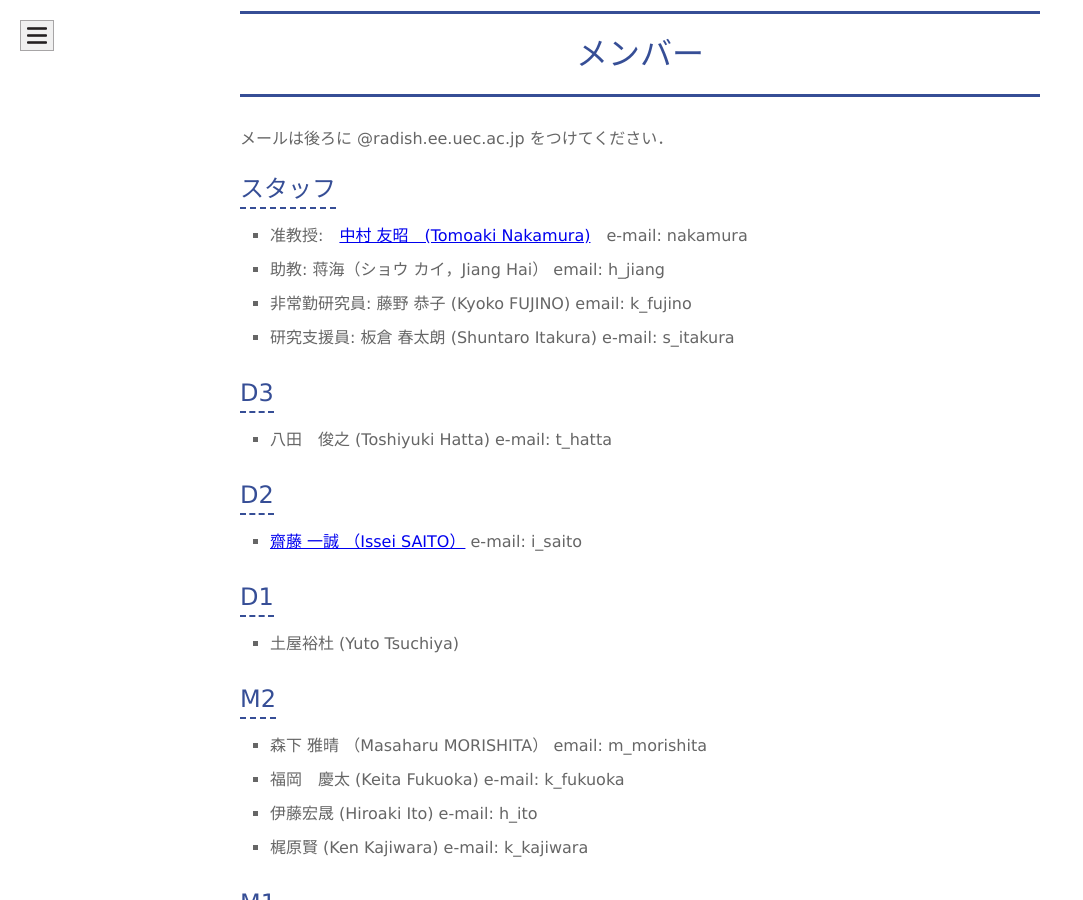
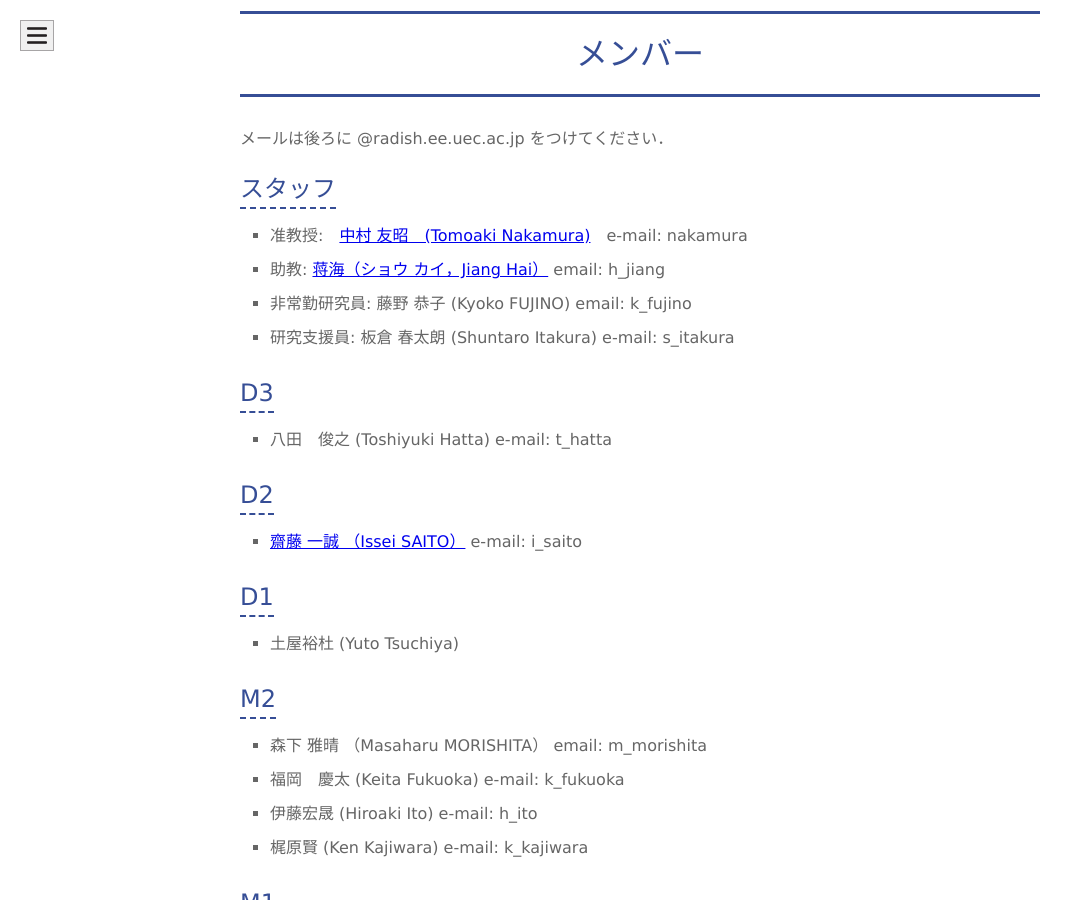
Before and after one commit to naka-lab/naka-lab.github.io, a Jekyll site: the page built from subpages/member.md, in a window 1280 px wide and 900 px high, scrolled down 447 px. Shown: the whole window, without its empty margins (0-1083 px from the left). Built offline with Jekyll 4.4.1, drawn with Linux system fonts in a browser that asks for light colours; part of the change alters nothing that is shown.

```diff
--- a/subpages/member.md
+++ b/subpages/member.md
@@ -8,7 +8,7 @@ layout: default
 
 ## スタッフ
 - 准教授:　[中村 友昭　(Tomoaki Nakamura)](nakamura.md)　e-mail: nakamura
-- 助教: 蒋海（ショウ カイ，Jiang Hai） email: h_jiang
+- 助教: [蒋海（ショウ カイ，Jiang Hai）](https://tianlingfeng9996.github.io/HaiJiang.github.io/publications/) email: h_jiang
 - 非常勤研究員: 藤野 恭子 (Kyoko FUJINO) email: k_fujino
 - 研究支援員: 板倉 春太朗 (Shuntaro Itakura) e-mail: s_itakura
 
```
